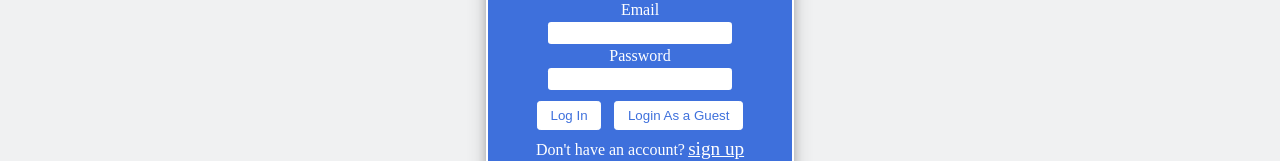
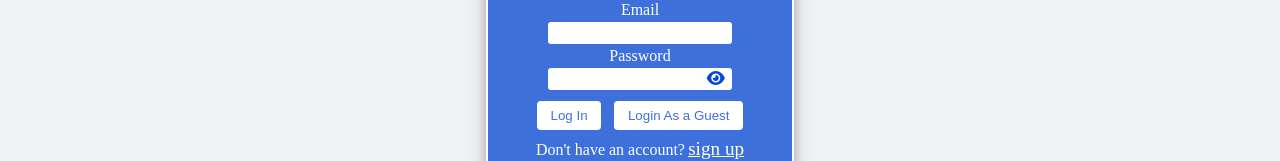
Before and after one commit to PrateekSum96/Stylista_Ecommerce, a React (Create React App) app: page /login in a window 1280 px wide. Shown: the part 354-515 px from the top of the page. Built offline with nearby package versions, Linux system fonts and the light colour scheme; no server answers; what miragejs would draw is missing.

Commit message:
added show and hide password

```diff
--- a/src/pages/LogIn/Login.css
+++ b/src/pages/LogIn/Login.css
@@ -42,6 +42,15 @@ input {
   color: white;
   font-size: 1.2rem;
 }
+.signin-icon {
+  position: relative;
+}
+.signin-icon .fa-solid {
+  position: absolute;
+  bottom: 0.4rem;
+  right: 2.2rem;
+  color: rgb(6, 72, 214);
+}
 
 @media screen and (min-width: 768px) {
   .signIn-card {
--- a/src/pages/LogIn/Login.jsx
+++ b/src/pages/LogIn/Login.jsx
@@ -1,7 +1,13 @@
 import { NavLink } from "react-router-dom";
 import "./Login.css";
+import { useState } from "react";
 
 export const LogIn = () => {
+  const [passwordType, setPasswordType] = useState(false);
+  const showPassword = () => {
+    setPasswordType(() => !passwordType);
+  };
+  console.log(passwordType);
   return (
     <div>
       <div className="signIn-card">
@@ -14,7 +20,13 @@ export const LogIn = () => {
         <div className="password-signIn">
           <label htmlFor="password">Password</label>
           <br />
-          <input type="password" id="password" />
+          <input type={passwordType ? "text" : "password"} id="password" />
+          <div className="signin-icon">
+            <i
+              class={`fa-solid ${passwordType ? "fa-eye-slash" : "fa-eye"}`}
+              onClick={showPassword}
+            ></i>
+          </div>
         </div>
         <div className="btn-signIn">
           <button>Log In</button>
--- a/src/pages/SignUp/SignUp.css
+++ b/src/pages/SignUp/SignUp.css
@@ -42,6 +42,16 @@ input {
   font-size: 1.2rem;
 }
 
+.signup-icon {
+  position: relative;
+}
+.signup-icon .fa-solid {
+  position: absolute;
+  bottom: 0.4rem;
+  right: 2.2rem;
+  color: rgb(6, 72, 214);
+}
+
 @media screen and (min-width: 768px) {
   .signUp-card {
     margin-top: 12rem;
--- a/src/pages/SignUp/SignUp.jsx
+++ b/src/pages/SignUp/SignUp.jsx
@@ -1,7 +1,12 @@
 import { NavLink } from "react-router-dom";
 import "./SignUp.css";
+import { useState } from "react";
 
 export const SignUp = () => {
+  const [passwordType, setPasswordType] = useState(false);
+  const showPassword = () => {
+    setPasswordType(() => !passwordType);
+  };
   return (
     <div>
       <div className="signUp-card">
@@ -24,7 +29,13 @@ export const SignUp = () => {
         <div className="password-signUp">
           <label htmlFor="password">Password</label>
           <br />
-          <input type="password" id="password" />
+          <input type={passwordType ? "text" : "password"} id="password" />
+          <div className="signup-icon">
+            <i
+              class={`fa-solid ${passwordType ? "fa-eye-slash" : "fa-eye"}`}
+              onClick={showPassword}
+            ></i>
+          </div>
         </div>
         <div className="btn-signUp">
           <button>Create New Account</button>
```
